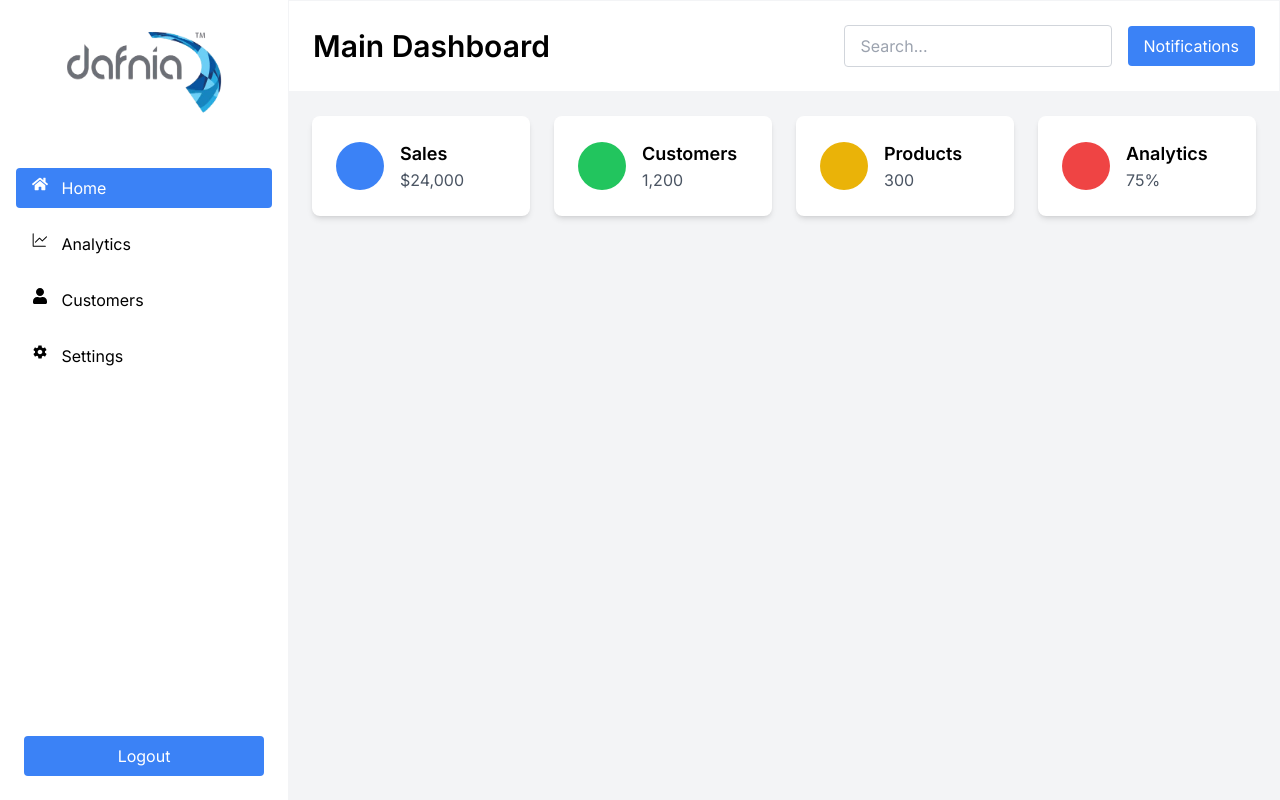
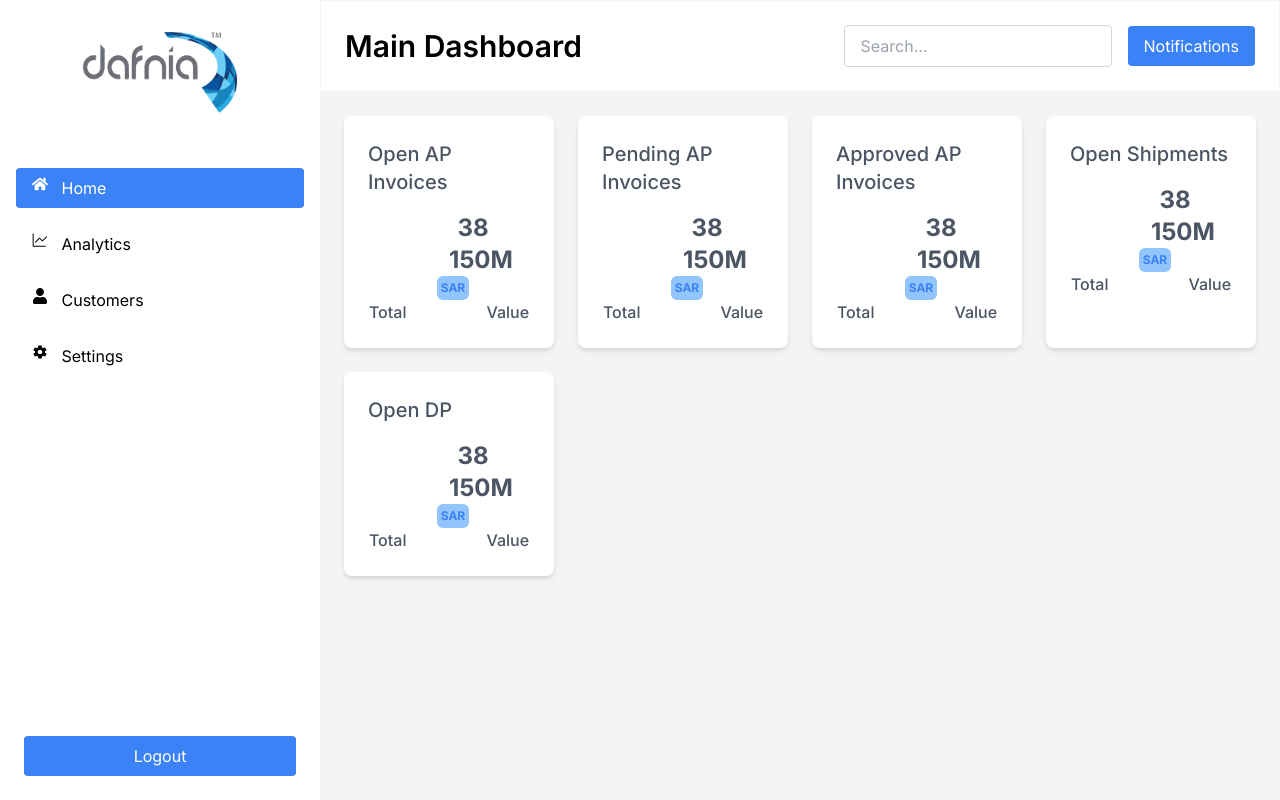
Before and after one commit to haseebx16/dafnia, a Next.js app: page /dashboard in a window 1280 px wide. Built offline with nearby package versions, Linux system fonts and the light colour scheme.

Commit message:
Dashboard

```diff
--- a/app/dashboard/page.js
+++ b/app/dashboard/page.js
@@ -3,11 +3,16 @@ import Link from 'next/link';
 import { FaHome, FaUser } from "react-icons/fa";
 import { GoGraph } from "react-icons/go";
 import { IoMdSettings } from "react-icons/io";
+import { PiCashRegisterLight } from "react-icons/pi";
+import { IoIosCash } from "react-icons/io";
+import { SiCashapp } from "react-icons/si";
+import { BsCashCoin } from "react-icons/bs";
+import { LiaCashRegisterSolid } from "react-icons/lia";
 
 export default function page() {
   return (
     <div className="flex min-h-screen">
-          <aside className="w-72 bg-white text-white flex flex-col">
+      <aside className="w-80 bg-white text-white flex flex-col">
         <div className='flex justify-center items-center'>
           <img src="/logo-dafnia.png" className='w-40 h-36'/>
         </div>
@@ -50,44 +55,84 @@ export default function page() {
         </header>
 
         <main className="flex-1 p-6 bg-gray-100">
-          <div className="grid grid-cols-1 md:grid-cols-3 xl:grid-cols-4 gap-6">
-            <div className="bg-white p-6 rounded-lg shadow-md flex items-center space-x-4">
-              <div className="bg-blue-500 h-12 w-12 rounded-full flex items-center justify-center text-white">
-                <i className="fas fa-chart-line"></i>
+          <div className="grid grid-cols-1 md:grid-cols-2 xl:grid-cols-4 gap-6">
+          <div className="bg-white p-6 rounded-lg shadow-md text-center">
+              <p className="text-gray-600 font-medium text-left  text-xl mb-4">Open AP Invoices</p>
+              <div className='flex justify-center items-center flex-wrap'>
+                <p className="text-gray-600 font-bold text-2xl  ml-12">38</p>
+                <p className='text-gray-600 font-bold text-2xl  ml-16'>150M</p>
+               <p className="bg-blue-300 text-blue-500 text-xs p-1 rounded-md ml-2 font-bold">SAR</p>
               </div>
-              <div>
-                <h2 className="text-lg font-semibold">Sales</h2>
-                <p className="text-gray-600">$24,000</p>
+              <div className='flex justify-center'>
+                <p className='text-gray-600 font-medium mr-20'>Total</p>
+                <p className='text-gray-600 font-medium'>Value</p>
+              </div>
+              <div className='flex justify-center items-center'>
+
               </div>
             </div>
 
-            <div className="bg-white p-6 rounded-lg shadow-md flex items-center space-x-4">
-              <div className="bg-green-500 h-12 w-12 rounded-full flex items-center justify-center text-white">
-                <i className="fas fa-user-friends"></i>
+            <div className="bg-white p-6 rounded-lg shadow-md text-center">
+              <p className="text-gray-600 font-medium text-left  text-xl mb-4">Pending AP Invoices</p>
+              <div className='flex justify-center items-center flex-wrap'>
+                <p className="text-gray-600 font-bold text-2xl  ml-12">38</p>
+                <p className='text-gray-600 font-bold text-2xl  ml-16'>150M</p>
+               <p className="bg-blue-300 text-blue-500 text-xs p-1 rounded-md ml-2 font-bold">SAR</p>
               </div>
-              <div>
-                <h2 className="text-lg font-semibold">Customers</h2>
-                <p className="text-gray-600">1,200</p>
+              <div className='flex justify-center'>
+                <p className='text-gray-600 font-medium mr-20'>Total</p>
+                <p className='text-gray-600 font-medium'>Value</p>
+              </div>
+              <div className='flex justify-center items-center'>
+
               </div>
             </div>
 
-            <div className="bg-white p-6 rounded-lg shadow-md flex items-center space-x-4">
-              <div className="bg-yellow-500 h-12 w-12 rounded-full flex items-center justify-center text-white">
-                <i className="fas fa-box"></i>
+            <div className="bg-white p-6 rounded-lg shadow-md text-center">
+              <p className="text-gray-600 font-medium text-left  text-xl mb-4">Approved AP Invoices</p>
+              <div className='flex justify-center items-center flex-wrap'>
+                <p className="text-gray-600 font-bold text-2xl  ml-12">38</p>
+                <p className='text-gray-600 font-bold text-2xl  ml-16'>150M</p>
+               <p className="bg-blue-300 text-blue-500 text-xs p-1 rounded-md ml-2 font-bold">SAR</p>
               </div>
-              <div>
-                <h2 className="text-lg font-semibold">Products</h2>
-                <p className="text-gray-600">300</p>
+              <div className='flex justify-center'>
+                <p className='text-gray-600 font-medium mr-20'>Total</p>
+                <p className='text-gray-600 font-medium'>Value</p>
+              </div>
+              <div className='flex justify-center items-center'>
+
               </div>
             </div>
 
-            <div className="bg-white p-6 rounded-lg shadow-md flex items-center space-x-4">
-              <div className="bg-red-500 h-12 w-12 rounded-full flex items-center justify-center text-white">
-                <i className="fas fa-chart-pie"></i>
+            <div className="bg-white p-6 rounded-lg shadow-md text-center">
+              <p className="text-gray-600 font-medium text-left  text-xl mb-4">Open Shipments</p>
+              <div className='flex justify-center items-center flex-wrap'>
+                <p className="text-gray-600 font-bold text-2xl  ml-12">38</p>
+                <p className='text-gray-600 font-bold text-2xl  ml-16'>150M</p>
+               <p className="bg-blue-300 text-blue-500 text-xs p-1 rounded-md ml-2 font-bold">SAR</p>
               </div>
-              <div>
-                <h2 className="text-lg font-semibold">Analytics</h2>
-                <p className="text-gray-600">75%</p>
+              <div className='flex justify-center'>
+                <p className='text-gray-600 font-medium mr-20'>Total</p>
+                <p className='text-gray-600 font-medium'>Value</p>
+              </div>
+              <div className='flex justify-center items-center'>
+
+              </div>
+            </div>
+
+            <div className="bg-white p-6 rounded-lg shadow-md text-center">
+              <p className="text-gray-600 font-medium text-left  text-xl mb-4">Open DP</p>
+              <div className='flex justify-center items-center flex-wrap'>
+                <p className="text-gray-600 font-bold text-2xl  ml-12">38</p>
+                <p className='text-gray-600 font-bold text-2xl  ml-16'>150M</p>
+               <p className="bg-blue-300 text-blue-500 text-xs p-1 rounded-md ml-2 font-bold">SAR</p>
+              </div>
+              <div className='flex justify-center'>
+                <p className='text-gray-600 font-medium mr-20'>Total</p>
+                <p className='text-gray-600 font-medium'>Value</p>
+              </div>
+              <div className='flex justify-center items-center'>
+
               </div>
             </div>
           </div>
```
Lines whose indentation alone changed are shown as unchanged.
